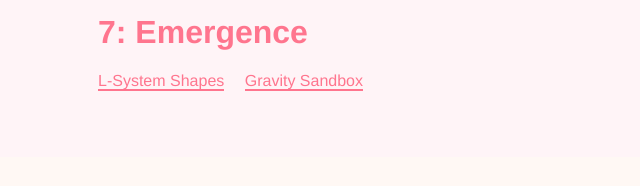
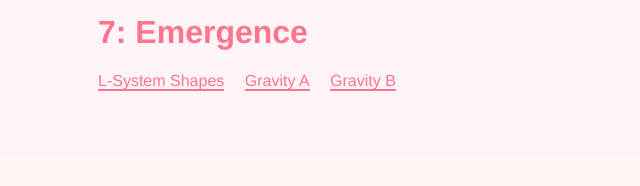
Before and after one commit to geekydatamonkey/exd-home, a website: page app/index.html in a window 1280 px wide. Shown: the part 288-474 px from the top of the page, 94-734 px from the left. Drawn offline with nearby package versions, Linux system fonts and the light colour scheme; files that its build step writes are made by us from their sources.

Commit message:
add second experiment

```diff
--- a/app/index.html
+++ b/app/index.html
@@ -36,7 +36,8 @@
           <h2>7: Emergence</h2>
           <ul>
             <li><a href="http://jjohnson136.studio.mcad.edu/exd-projects/exercise7">L-System Shapes</a></li>
-            <li><a href="http://jjohnson136.studio.mcad.edu/exd-projects/assignment7">Gravity Sandbox</a></li>
+            <li><a href="http://jjohnson136.studio.mcad.edu/exd-projects/assignment7">Gravity A</a></li>
+            <li><a href="http://jjohnson136.studio.mcad.edu/exd-projects/assignment7b">Gravity B</a></li>
           </ul>
         </div>
       </article>
```
